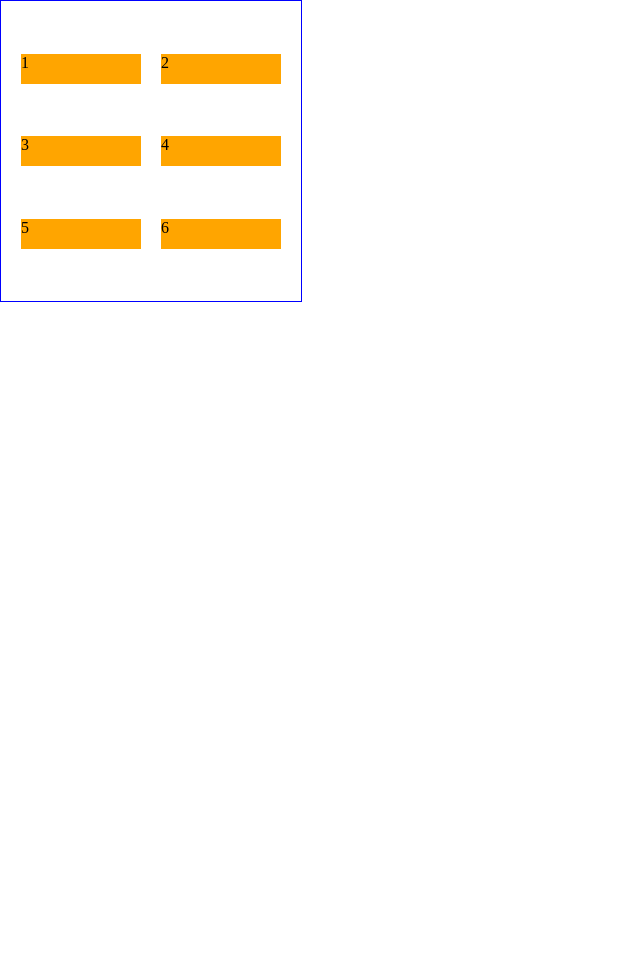
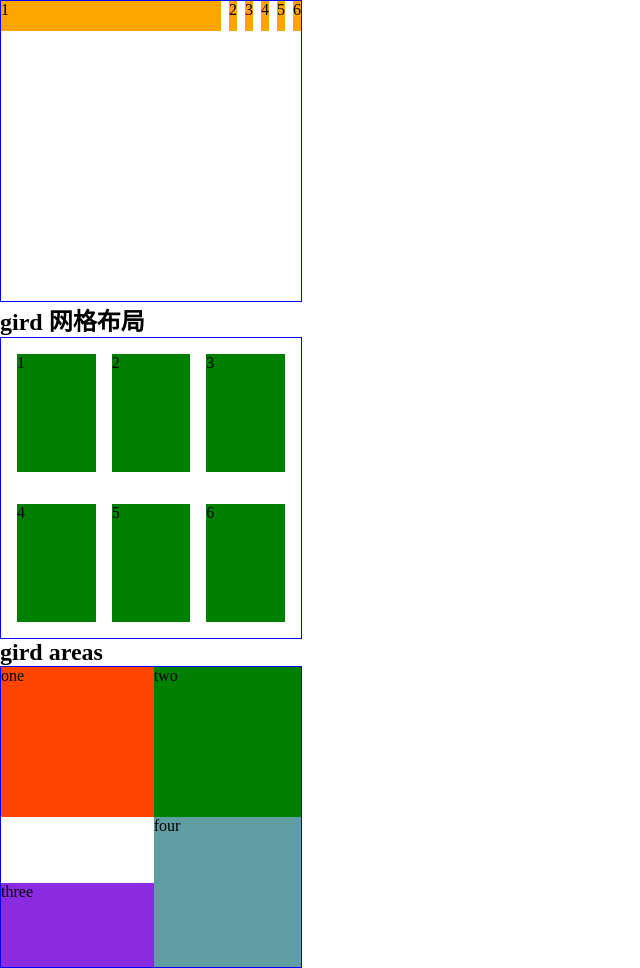
Before and after one commit to SmallMoca/rebirth, a plain HTML site: page css/flex.html in a window 1280 px wide. Shown: the whole page, without its empty margins (0-640 px from the left). Before the commit the page ends 800 px from the top, so only its background shows below. Drawn offline with Linux system fonts and the light colour scheme.

Commit message:
feat: 🎸 更新内容

```diff
--- a/css/flex.html
+++ b/css/flex.html
@@ -20,18 +20,12 @@
 
     .wrap {
       height: 100%;
-      /* 设置为flex 弹性盒子布局 */
       display: flex;
-      /* 定义交叉轴对其方式 */
-      align-content: space-evenly;
-      /* 定义flex布局是否允许换行 */
-      flex-wrap: wrap;
-      /* 定义主轴对其方式 */
-      justify-content: space-evenly;
-      /* 定义flex 布局 主轴的方向 默认 row 行，可选 row-reserve column column-reserve */
-      /* flex-direction: row; */
-      /* flex-flow flex-direction 和 flex-wrap的简写 */
-      /* flex-flow: wrap; */
+      /* align-content: space-evenly;
+      justify-content: space-evenly; */
+      flex-flow: row wrap;
+      row-gap: 20px;
+      column-gap: 8px;
     }
 
     .item {
@@ -40,10 +34,75 @@
       background: orange;
       height: 30px;
       /* 定义flex 项目在主轴方向上的初始化大小 */
-      flex-basis: 40%;
+      /* flex-basis: 30%; */
       /* flex: 1;
       flex-grow: 0;
       flex-flow: 0; */
+    }
+
+    .item1 {
+      flex-grow: 3;
+    }
+
+    .gird-wrap {
+      width: 300px;
+      height: 300px;
+      border: 1px solid blue;
+    }
+
+    .gird-box {
+      padding: 16px;
+      box-sizing: border-box;
+      height: 100%;
+      width: 100%;
+      display: grid;
+      /* grid-template-columns: repeat(auto-fill, 50px); */
+      /* grid-template-columns: repeat(2, auto); */
+      grid-template-columns: 1fr 1fr 1fr;
+      /* grid-gap: 16px; */
+      row-gap: 32px;
+      column-gap: 16px;
+    }
+
+    .gird-item {
+      background: green;
+
+    }
+
+    .gird-areas-wrap {
+      width: 300px;
+      height: 300px;
+      border: 1px solid blue;
+    }
+
+    .gird-areas-box {
+      height: 100%;
+      width: 100%;
+      display: grid;
+      grid-template-areas: "one one two two"
+        "one one two two"
+        ". . four four"
+        "three three four four";
+    }
+
+    .one {
+      background: orangered;
+      grid-area: one;
+    }
+
+    .two {
+      background: green;
+      grid-area: two;
+    }
+
+    .three {
+      background: blueviolet;
+      grid-area: three;
+    }
+
+    .four {
+      background: cadetblue;
+      grid-area: four;
     }
   </style>
 </head>
@@ -51,14 +110,43 @@
 <body>
   <div class="box">
     <div class="wrap">
-      <span class="item">1</span>
-      <span class="item">2</span>
-      <span class="item">3</span>
+      <span class="item item1">1</span>
+      <span class="item item2">2</span>
+      <span class="item item3">3</span>
       <span class="item">4</span>
       <span class="item">5</span>
       <span class="item">6</span>
     </div>
   </div>
+
+  <div>
+    <h2>gird 网格布局</h2>
+  </div>
+
+  <div class="gird-wrap">
+    <div class="gird-box">
+      <p class="gird-item">1</p>
+      <p class="gird-item">2</p>
+      <p class="gird-item">3</p>
+      <p class="gird-item">4</p>
+      <p class="gird-item">5</p>
+      <p class="gird-item">6</p>
+    </div>
+  </div>
+  <div>
+    <h2>gird areas</h2>
+  </div>
+  <div class="gird-areas-wrap">
+    <div class="gird-areas-box">
+      <div class="one">one</div>
+      <div class="two">two</div>
+      <div class="three">three</div>
+      <div class="four">four</div>
+    </div>
+  </div>
+
+
+
 </body>
 
 </html>
```
Also changed, not shown: css/common.md (+11 -7 lines), git常见操作.md (+10 -0 lines).
